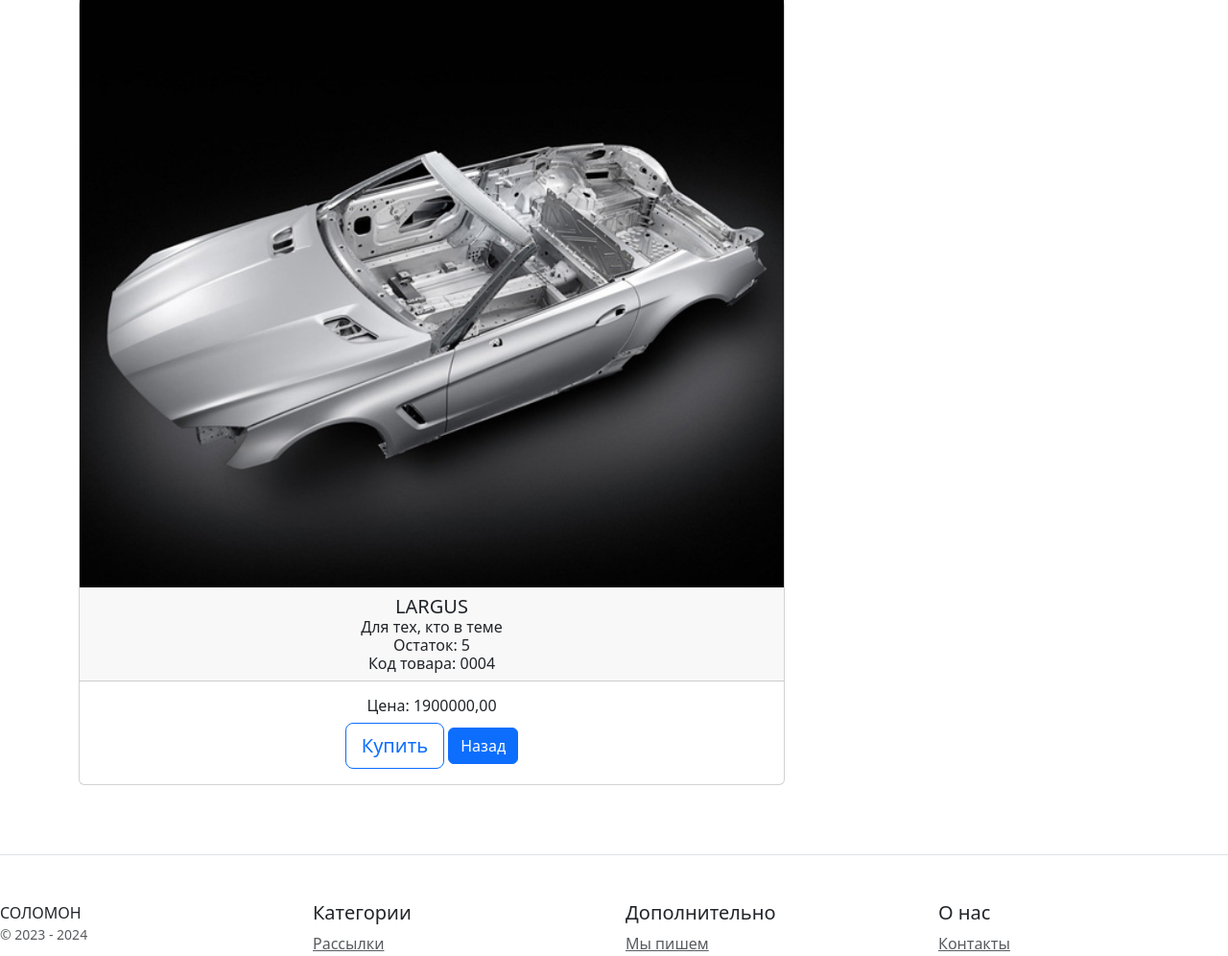
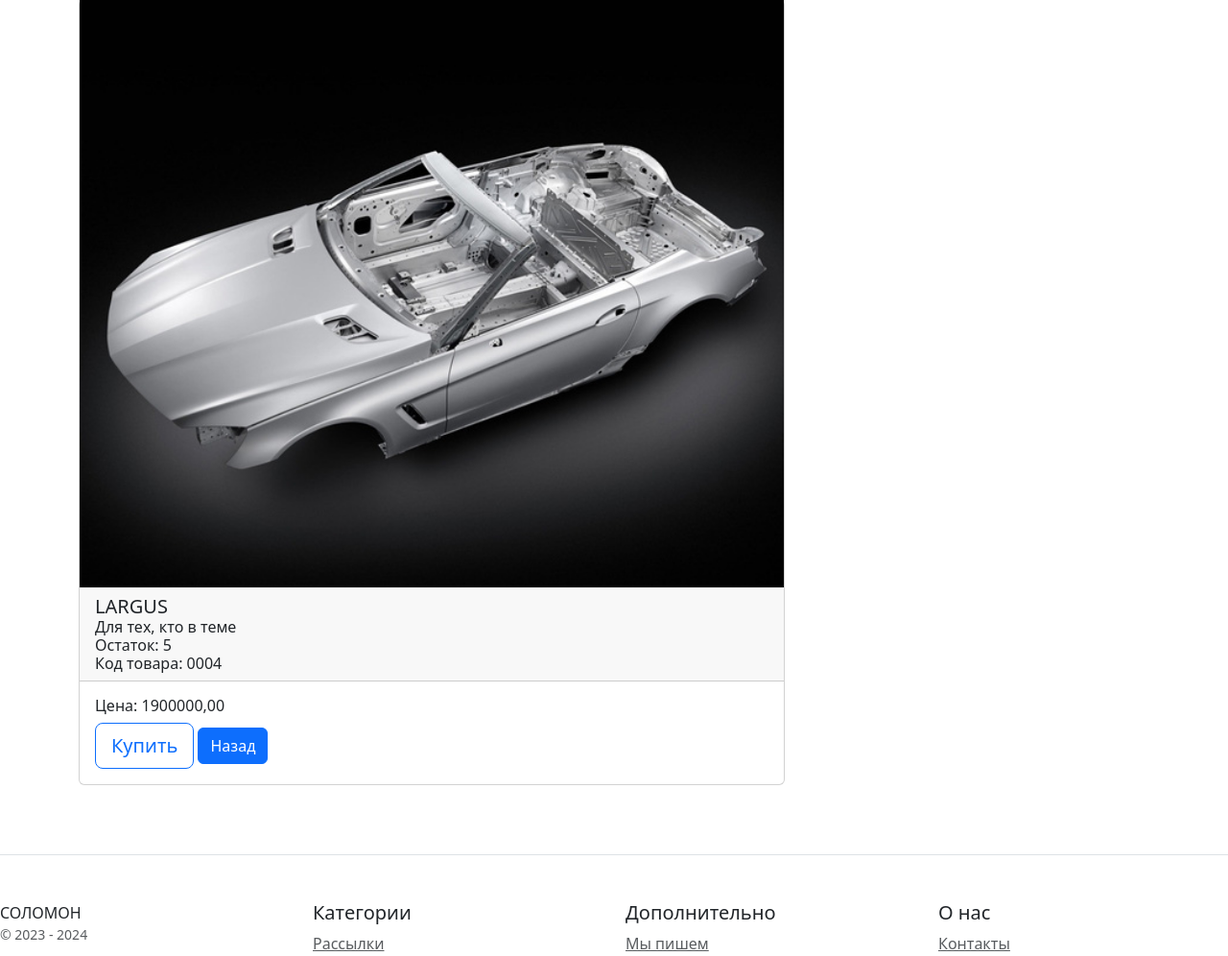
Before and after one commit to Evgeny-1981/homework_django, a Django app: page /product/4/ in a window 1280 px wide. Shown: the part 92-1088 px from the top of the page at 96% size. Run offline with Django 5.2, Linux system fonts and the light colour scheme; data comes from the database, SQL or seed files in the repository; some libraries are stand-ins or nearby versions.

Commit message:
Home work Django - finish

```diff
--- a/catalog/templates/catalog/blog_detail.html
+++ b/catalog/templates/catalog/blog_detail.html
@@ -13,7 +13,7 @@
                 {% endif %}
                 <div class="card-header">
                     <h5 class="my-0 font-weight-normal">{{object.title}}</h5>
-                    <h5 class="my-0 font-weight-normal">Слаг имя:{{object.slug}}</h5>
+                    <h6 class="my-0 font-weight-normal">Слаг имя:{{object.slug}}</h6>
                     <h6 class="my-0 font-weight-normal">{{object.content}}</h6>
                     <h6 class="my-0 font-weight-normal">Запись создана: {{object.created_at}}</h6>
                     <h6 class="my-0 font-weight-normal">Количество просмотров: {{object.count_views}}</h6>
--- a/catalog/templates/catalog/product_detail.html
+++ b/catalog/templates/catalog/product_detail.html
@@ -3,7 +3,7 @@
 {% load static %}
 {% block content %}
 <div class="container">
-    <div class="row text-center">
+    <div class="row">
         <div class="col-8">
             <div class="card mb-4 box-shadow">
                 {% if product.image %}
```
